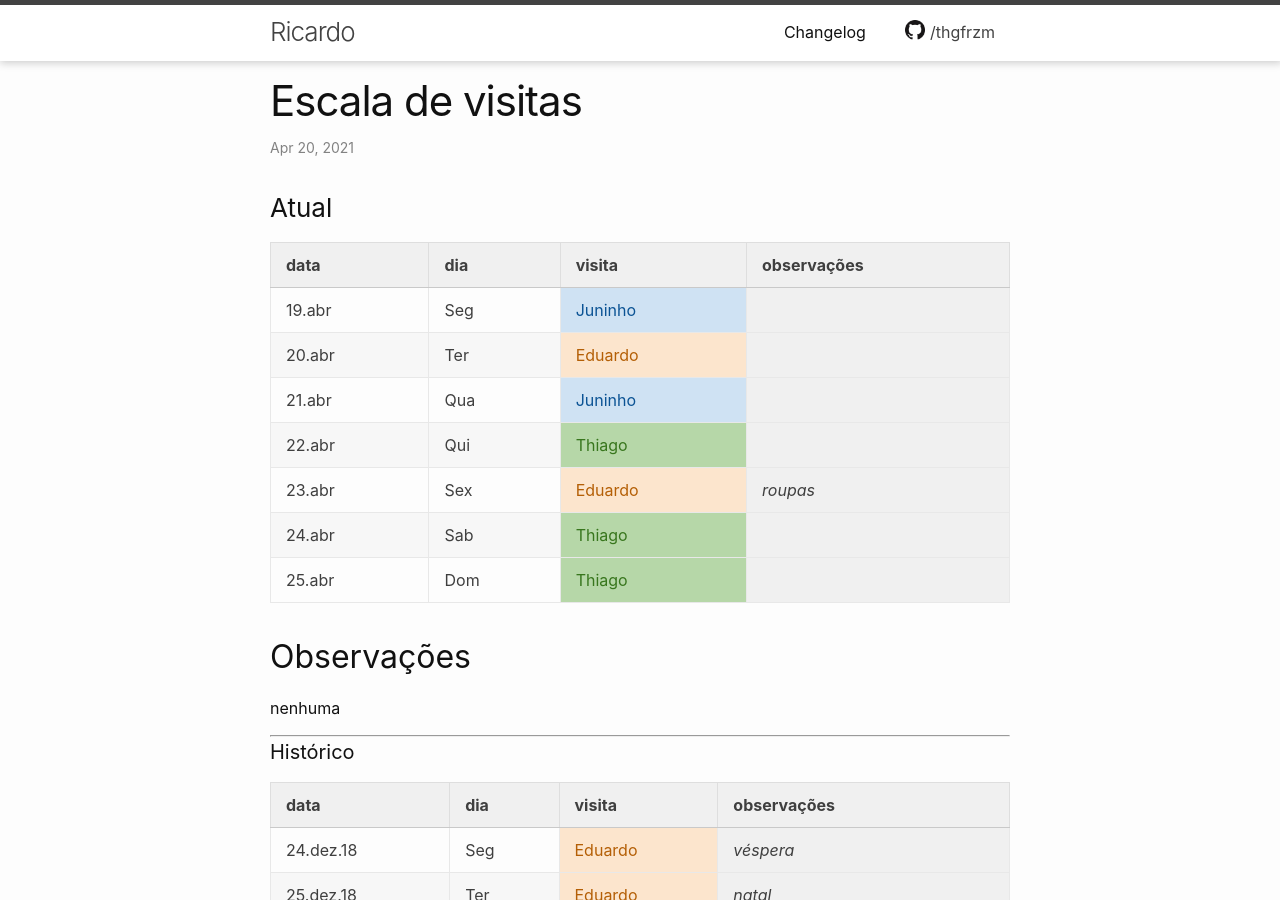
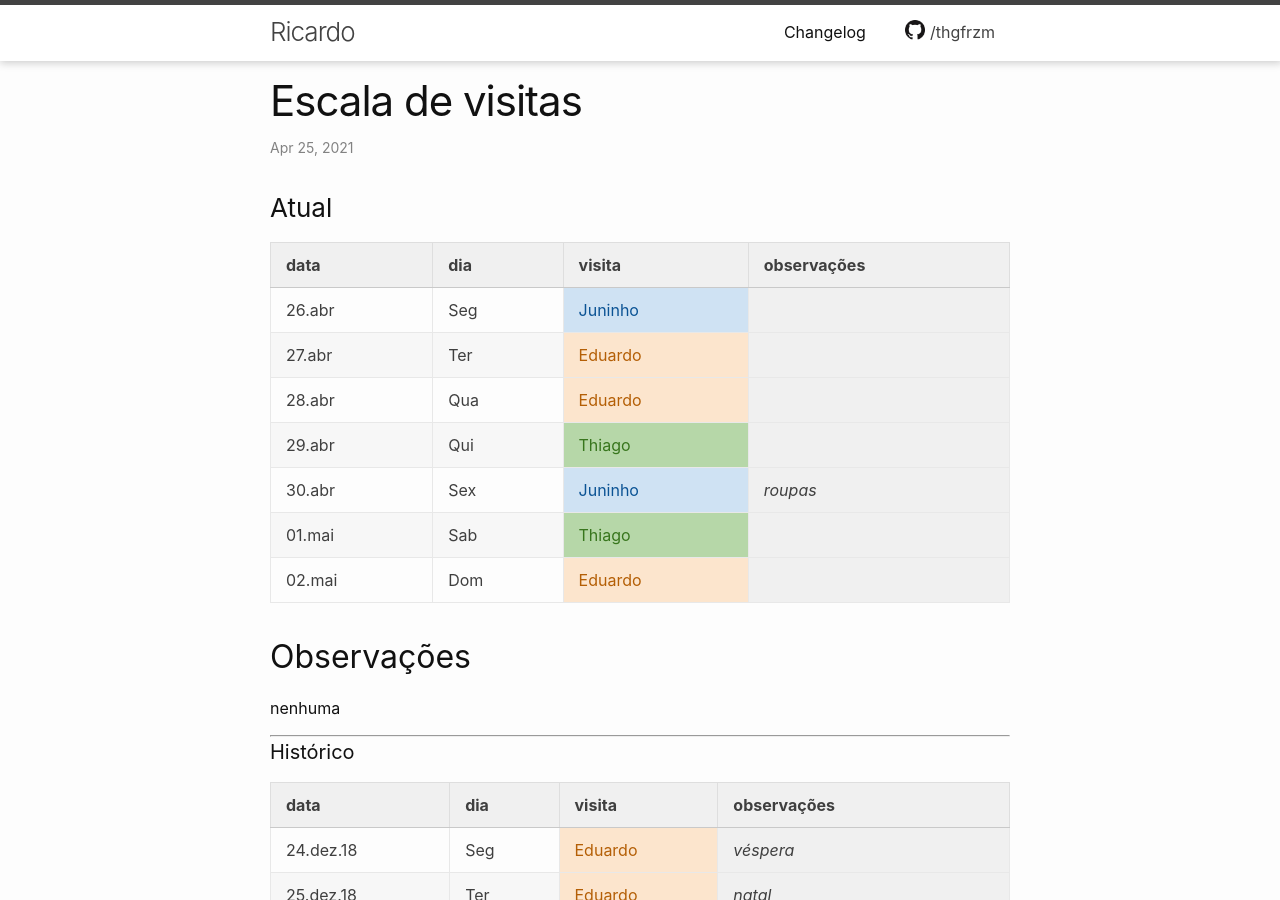
Before and after one commit to thgfrzm/ricardo, a Jekyll site: the page built from _posts/2018-12-23-escala-visitas.markdown, in a window 1280 px wide and 900 px high. Built offline with Jekyll 4.4.1, drawn with Linux system fonts in a browser that asks for light colours; some of the changed text lies outside the part shown.

Commit message:
Update 2018-12-23-escala-visitas.markdown

```diff
--- a/_posts/2018-12-23-escala-visitas.markdown
+++ b/_posts/2018-12-23-escala-visitas.markdown
@@ -1,7 +1,7 @@
 ---
 layout: post
 title:  "Escala de visitas"
-date:   2021-04-20 09:50:00 -0300
+date:   2021-04-25 17:00:00 -0300
 categories: agenda
 ---
 <!--
@@ -15,13 +15,13 @@ categories: agenda
 
 | data   | dia | visita  | observações |
 | ------ | --- | ------- | ----------- |
-| 19.abr | Seg | Juninho |             |
-| 20.abr | Ter | Eduardo |             |
-| 21.abr | Qua | Juninho |             |
-| 22.abr | Qui | Thiago  |             |
-| 23.abr | Sex | Eduardo | _roupas_    |
-| 24.abr | Sab | Thiago  |             |
-| 25.abr | Dom | Thiago  |             |
+| 26.abr | Seg | Juninho |             |
+| 27.abr | Ter | Eduardo |             |
+| 28.abr | Qua | Eduardo |             |
+| 29.abr | Qui | Thiago  |             |
+| 30.abr | Sex | Juninho | _roupas_    |
+| 01.mai | Sab | Thiago  |             |
+| 02.mai | Dom | Eduardo |             |
 
 ## Observações
 
@@ -880,3 +880,10 @@ nenhuma
 | 16.abr    | Sex | Juninho     |                     |
 | 17.abr    | Sab | Thiago      | _roupas_            |
 | 18.abr    | Dom | Thiago      |                     |
+| 19.abr    | Seg | Juninho     |                     |
+| 20.abr    | Ter | Eduardo     |                     |
+| 21.abr    | Qua | Juninho     |                     |
+| 22.abr    | Qui | Thiago      |                     |
+| 23.abr    | Sex | Eduardo     | _roupas_            |
+| 24.abr    | Sab | Thiago      |                     |
+| 25.abr    | Dom | Thiago      |                     |
```
